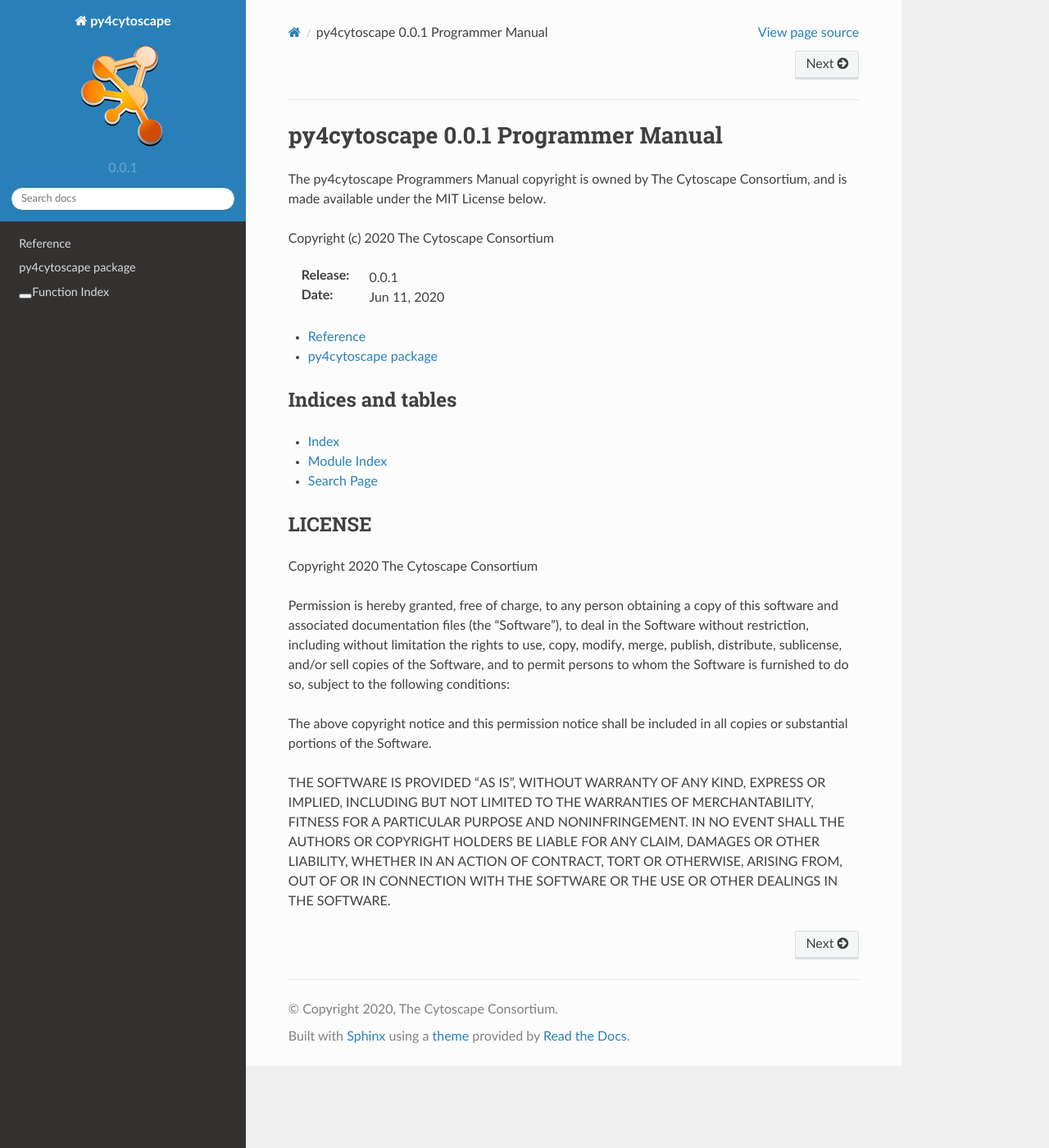
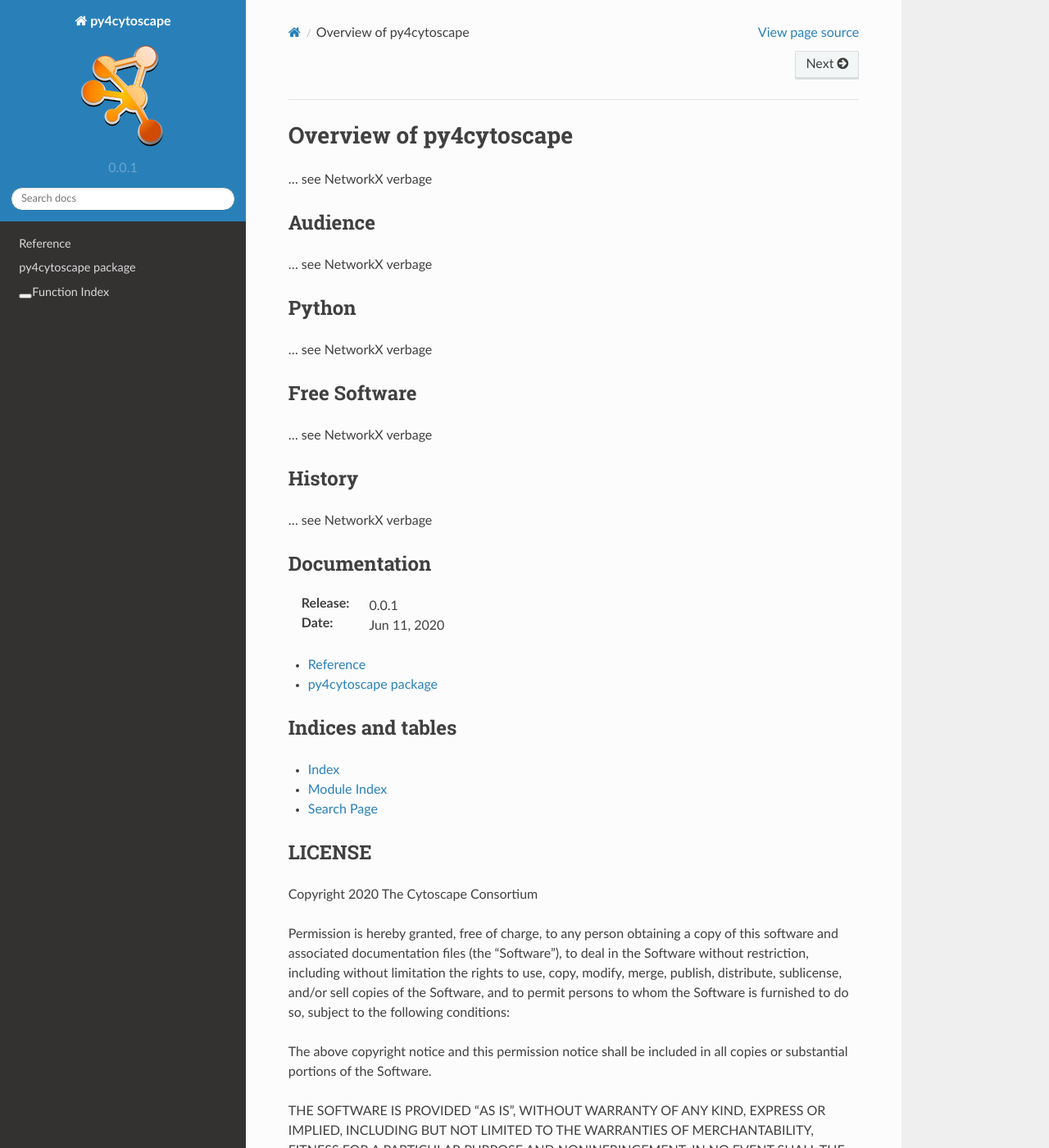
Before and after one commit to cytoscape/py4cytoscape, a Sphinx documentation site: the page built from doc/index.rst, in a window 1280 px wide and 1400 px high. Shown: the whole window at 82% size. Built offline with Sphinx 7.4.7 and the Read the Docs theme 2.0.0, drawn with Linux system fonts in a browser that asks for light colours; some of the changed text lies outside the part shown.

Commit message:
Experimenting with NetworkX-style organization

```diff
--- a/doc/conf.py
+++ b/doc/conf.py
@@ -12,6 +12,7 @@
 # add these directories to sys.path here. If the directory is relative to the
 # documentation root, use os.path.abspath to make it absolute, like shown here.
 #
+from datetime import date
 import os
 import sys
 sys.path.insert(0, os.path.abspath('./..'))
@@ -26,7 +27,7 @@
 # -- Project information -----------------------------------------------------
 
 project = 'py4cytoscape'
-copyright = '2020, The Cytoscape Consortium'
+copyright = f"2018-{date.today().year}, The Cytoscape Consortium"
 author = 'Barry Demchak'
 
 # The short X.Y version
@@ -108,6 +109,7 @@
 #
 html_theme_options = {
     'prev_next_buttons_location': 'both',
+    'navigation_depth': 3,
     'style_external_links': True,
 }
 
@@ -115,6 +117,10 @@
 # relative to this directory. They are copied after the builtin static files,
 # so a file named "default.css" will overwrite the builtin "default.css".
 html_static_path = ['_static']
+
+# If not '', a 'Last updated on:' timestamp is inserted at every page bottom,
+# using the given strftime format.
+html_last_updated_fmt = "%b %d, %Y"
 
 # Custom sidebar templates, must be a dictionary that maps document names
 # to template names.
--- a/doc/index.rst
+++ b/doc/index.rst
@@ -1,15 +1,32 @@
-.. py4cytoscape documentation master file, created by
-   sphinx-quickstart on Fri Jan 31 16:27:11 2020.
-   You can adapt this file completely to your liking, but it should at least
-   contain the root `toctree` directive.
+.. _contents
 
-****************************************
-py4cytoscape |version| Programmer Manual
-****************************************
+Overview of py4cytoscape
+========================
 
-The py4cytoscape Programmers Manual copyright is owned by The Cytoscape Consortium, and is made available under the MIT License below.
+... see NetworkX verbage
 
-Copyright (c) 2020 The Cytoscape Consortium
+Audience
+--------
+
+... see NetworkX verbage
+
+Python
+------
+
+... see NetworkX verbage
+
+Free Software
+-------------
+
+... see NetworkX verbage
+
+History
+-------
+
+... see NetworkX verbage
+
+Documentation
+-------------
 
 .. only:: html
 
@@ -33,7 +50,6 @@
 LICENSE
 -------
 
-
 Copyright 2020 The Cytoscape Consortium
 
 Permission is hereby granted, free of charge, to any person obtaining a copy of this software and associated documentation files (the "Software"), to deal in the Software without restriction, including without limitation the rights to use, copy, modify, merge, publish, distribute, sublicense, and/or sell copies of the Software, and to permit persons to whom the Software is furnished to do so, subject to the following conditions:
```
